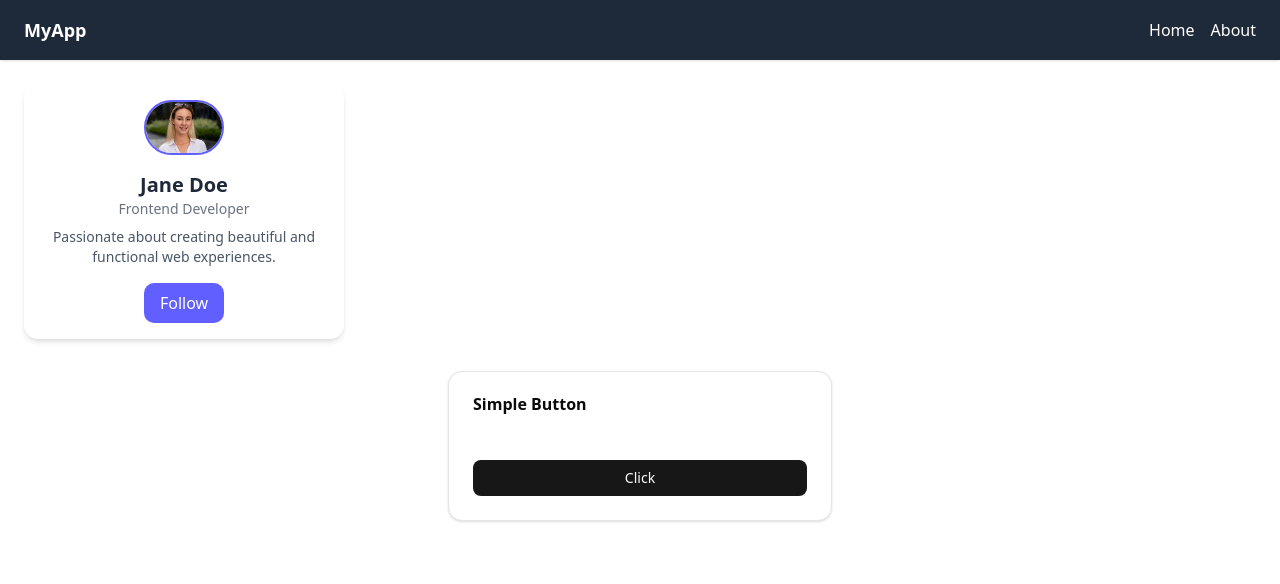
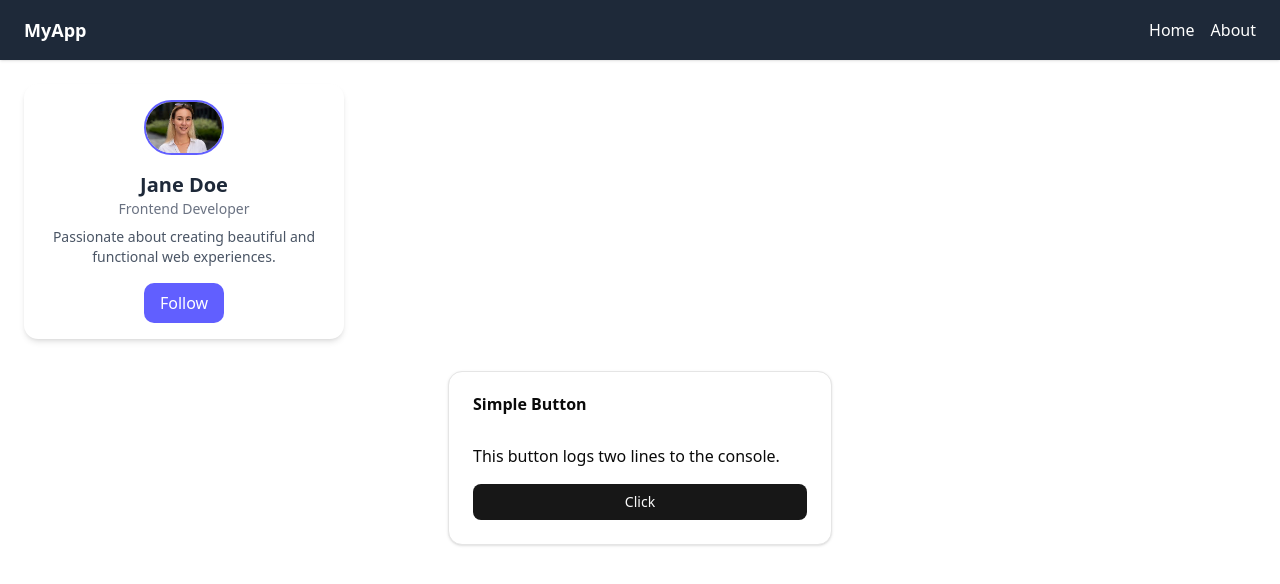
Before and after one commit to abhinav-vadali/kanban-board, a Next.js app: page /about in a window 1280 px wide. Shown: the top 584 px of the page. Built offline with nearby package versions, Linux system fonts and the light colour scheme; no server answers.

Commit message:
style(card-with-button) add description of button

```diff
--- a/src/components/CardWithButton.tsx
+++ b/src/components/CardWithButton.tsx
@@ -11,6 +11,7 @@ export default function CardWithButton() {
         <CardTitle>Simple Button</CardTitle>
       </CardHeader>
       <CardContent>
+        <p>This button logs two lines to the console.</p>
         <Button onClick = {() => {console.log('clicked'); console.log(`API Base: ${apiBase}`)}} className="mt-4 w-full" variant="default" >
           Click
         </Button>
```
